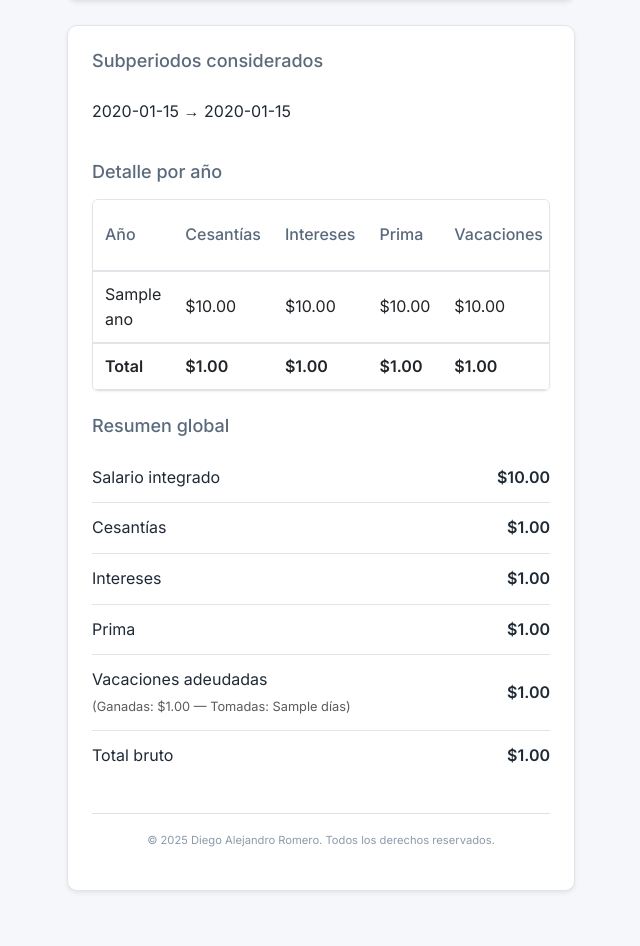
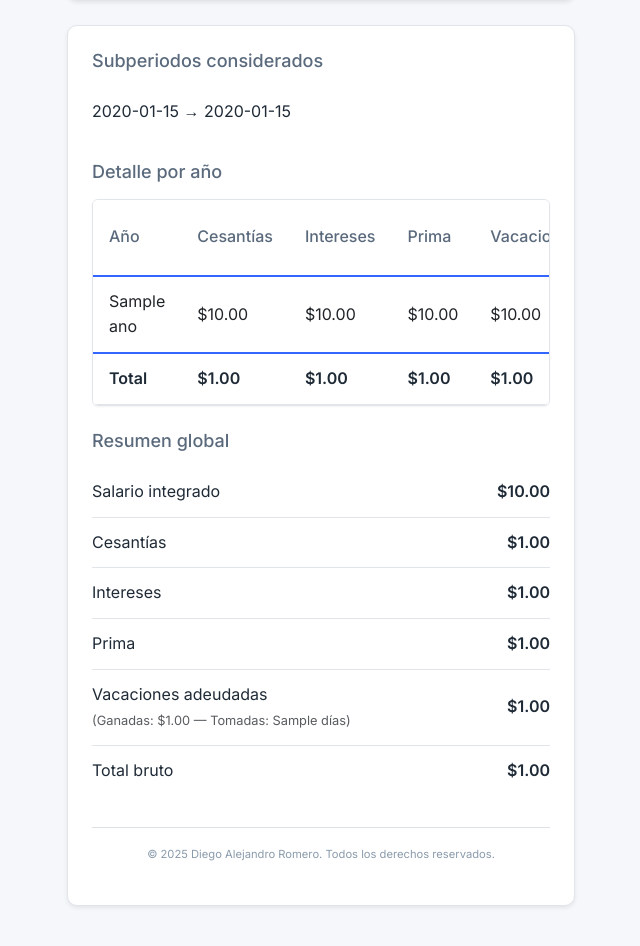
Before and after one commit to natalia-png/calculadora-liquidacion, a Flask app: template templates/index.html in a window 1280 px wide. Shown: the part 593-1539 px from the top of the page, without its empty margins (319-959 px from the left). Before the commit the page ends 1485 px from the top, so only its background shows below. Run offline with Flask 3, Linux system fonts and the light colour scheme; the template is opened without the code that fills it: most values are stand-ins (such as "Sample title", 1, 10 or a date in 2020).

Commit message:
Cuadro de texto

```diff
--- a/static/style.css
+++ b/static/style.css
@@ -161,34 +161,47 @@ h2.h5 {
   color: var(--text-muted);
 }
 
-/* Tabla detalle anual */
+/*--------------------------------------------------------------
+TABLE / DETALLE ANUAL
+--------------------------------------------------------------*/
 .table-responsive {
   border: 1px solid var(--border);
   border-radius: 6px;
-  overflow: hidden;
+  /* permitimos scroll horizontal en lugar de ocultar */
+  overflow-x: auto;
+  /* opcionalmente dejar que el scroll vertical siempre se vea */
+  overflow-y: visible;
+  -webkit-overflow-scrolling: touch;
   box-shadow: var(--shadow-light);
 }
 
 .table {
+  width: 100%;
+  border-collapse: collapse;
   margin-bottom: 0;
 }
 
 .table th,
 .table td {
-  padding: 0.6rem 0.75rem;
+  padding: 0.75rem 1rem;
   vertical-align: middle;
+  /* añadimos líneas horizontales para que se vea la cuadrícula completa */
+  border-bottom: 1px solid var(--border);
 }
 
 .table thead th {
   color: var(--text-secondary);
   font-weight: 500;
-  border-bottom: 2px solid var(--border);
+  border-bottom: 2px solid var(--primary);
 }
 
 .table tfoot td {
   font-weight: 600;
-  border-top: 2px solid var(--border);
+  /* destacamos la línea que separa los totales */
+  border-top: 2px solid var(--primary);
+  color: var(--text-primary);
 }
+
 
 /*--------------------------------------------------------------
 9. FOOTER
```
